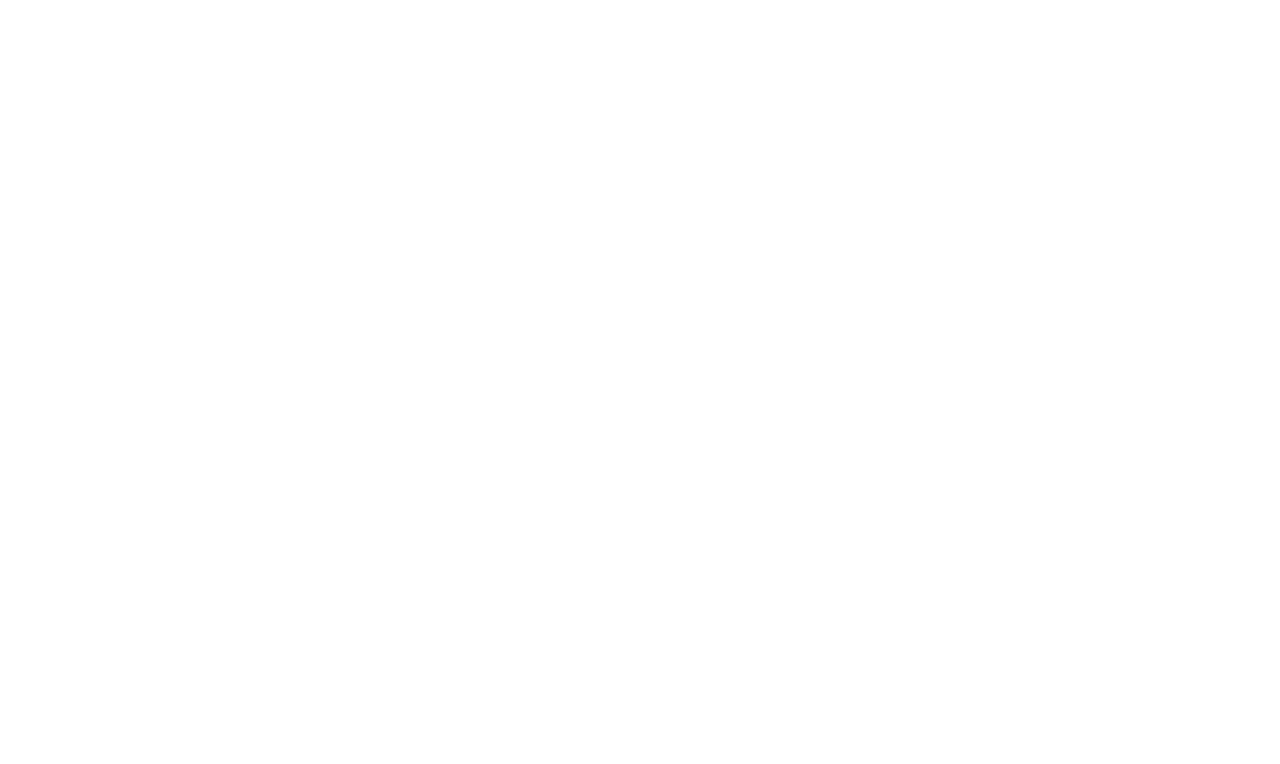
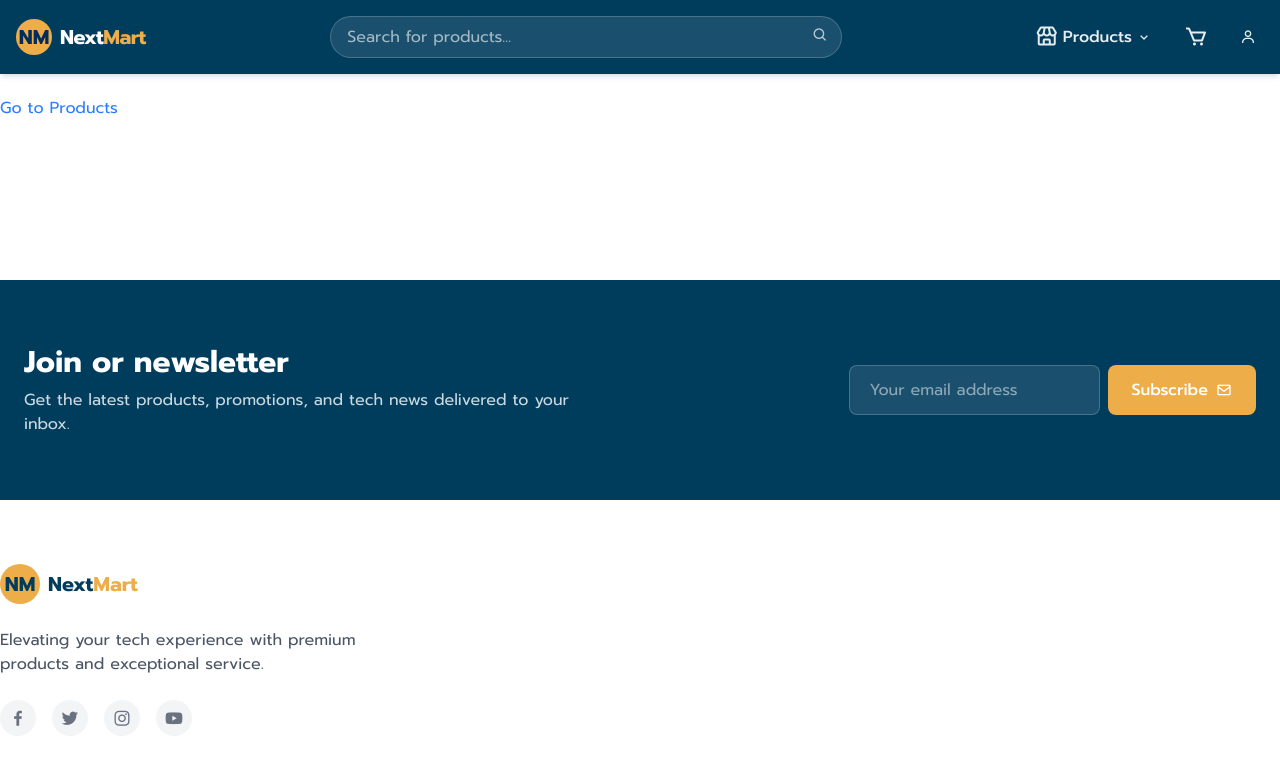
Before and after one commit to Sobhan-asadi/next-mart, a Next.js app: page / in a window 1280 px wide. Shown: the top 764 px of the page. Built offline with nearby package versions, Linux system fonts and the light colour scheme.

Commit message:
add navigation

```diff
--- /dev/null
+++ b/app/(store)/layout.tsx
@@ -0,0 +1,15 @@
+import Footer from "@/components/Footer";
+import Navigation from "@/components/Navigation";
+import React from "react";
+
+export default function StorLayout({
+  children,
+}: Readonly<{ children: React.ReactNode }>) {
+  return (
+    <div className="flex min-h-screen flex-col">
+      <Navigation />
+      <main className="grow">{children}</main>
+      <Footer />
+    </div>
+  );
+}
--- /dev/null
+++ b/app/(store)/products/page.tsx
@@ -0,0 +1,3 @@
+export default function ProductsPage() {
+  return <div className="pt-24">ProductsPage</div>;
+}
--- a/app/globals.css
+++ b/app/globals.css
@@ -1,3 +1,8 @@
 /** @format */
 
 @import "tailwindcss";
+
+@theme {
+  --color-honey: #edae49;
+  --color-primary: #003d5d;
+}
--- a/app/page.tsx
+++ b/app/page.tsx
@@ -1,5 +1,19 @@
 /** @format */
 
-export default function Home() {
-  return <div></div>;
+import Footer from "@/components/Footer";
+import Navigation from "@/components/Navigation";
+import Link from "next/link";
+
+export default function HomePage() {
+  return (
+    <div className="flex min-h-screen flex-col">
+      <Navigation />
+      <div className="grow pt-24">
+        <Link href="/products" className="text-blue-500">
+          Go to Products
+        </Link>
+      </div>
+      <Footer />
+    </div>
+  );
 }
--- /dev/null
+++ b/components/Footer.tsx
@@ -0,0 +1,73 @@
+import Link from "next/link";
+
+export default function Footer() {
+  return (
+    <footer>
+      <div className="bg-primary py-16">
+        <div className="mx-auto max-w-7xl px-6">
+          <div className="flex flex-col items-center justify-between md:flex-row">
+            <div className="mb-8 md:mb-0 md:max-w-xl">
+              <h2 className="mb-2 text-3xl font-bold text-white">
+                Join or newsletter
+              </h2>
+              <p className="text-white/80">
+                Get the latest products, promotions, and tech news delivered to
+                your inbox.
+              </p>
+            </div>
+            <div className="w-full md:w-auto">
+              <form className="flex flex-col gap-2 sm:flex-row">
+                <input
+                  type="email"
+                  required
+                  placeholder="Your email address"
+                  className="focus:ring-honey min-w-60 rounded-lg border border-white/20 bg-white/10 px-5 py-3 text-white transition-all focus:ring-2 focus:outline-none"
+                />
+                <button
+                  type="submit"
+                  className="bg-honey hover:bg-honey/90 flex transform cursor-pointer items-center justify-center rounded-lg px-6 py-3 font-medium text-white transition-all hover:scale-105"
+                >
+                  Subscribe <i className="bx bx-envelope ml-2"></i>
+                </button>
+              </form>
+            </div>
+          </div>
+        </div>
+      </div>
+      {/* main footer content */}
+      <div className="mx-auto max-w-7xl py-16">
+        <div className="grid grid-cols-1 gap-8 md:grid-cols-12">
+          <div className="col-span-2 md:col-span-4">
+            <Link href="/" className="mb-6 flex items-center">
+              <div className="bg-honey text-primary mr-2 flex h-10 w-10 items-center justify-center rounded-full text-xl font-bold">
+                NM
+              </div>
+              <span className="text-primary text-xl font-bold">
+                Next<span className="text-honey">Mart</span>
+              </span>
+            </Link>
+            <p className="mb-6 text-gray-600">
+              Elevating your tech experience with premium products and
+              exceptional service.
+            </p>
+            <div className="flex space-x-4">
+              {["facebook", "twitter", "instagram", "youtube"].map(
+                (platform) => (
+                  <a
+                    href="#"
+                    key={platform}
+                    className="group hover:bg-primary flex h-9 w-9 transform items-center justify-center rounded-full bg-gray-100 hover:scale-110"
+                  >
+                    <i
+                      className={`bx bxl-${platform} text-xl text-gray-500 transition-colors group-hover:text-white`}
+                    ></i>
+                  </a>
+                ),
+              )}
+            </div>
+          </div>
+        </div>
+      </div>
+    </footer>
+  );
+}
--- /dev/null
+++ b/components/Logo.tsx
@@ -0,0 +1,16 @@
+import Link from "next/link";
+
+export default function Logo() {
+  return (
+    <Link href="/" className="flex items-center">
+      <div className="flex items-center">
+        <div className="bg-honey mr-2 flex h-9 w-9 items-center justify-center rounded-full text-xl font-bold text-[#002d5b]">
+          NM
+        </div>
+        <span className="text-xl font-bold tracking-tight text-white">
+          Next<span className="text-honey">Mart</span>
+        </span>
+      </div>
+    </Link>
+  );
+}
--- /dev/null
+++ b/components/Navigation.tsx
@@ -0,0 +1,57 @@
+import Link from "next/link";
+import Logo from "./Logo";
+
+export default function Navigation() {
+  return (
+    <nav className="bg-primary fixed top-0 right-0 left-0 py-4 shadow-md">
+      <div className="mx-auto max-w-7xl px-4">
+        <div className="flex items-center justify-between">
+          {/* Logo */}
+          <Logo />
+          {/* Search Products */}
+          <div className="mx-8 hidden max-w-lg grow md:block">
+            <form className="group relative">
+              <input
+                type="text"
+                placeholder="Search for products..."
+                className="focus:ring-honey w-full rounded-full border border-white/20 bg-white/10 py-2 pr-10 pl-4 text-white transition-all placeholder:text-white/60 focus:border-transparent focus:ring-2 focus:outline-none"
+              />
+              <button
+                type="submit"
+                className="absolute top-1/2 right-2.5 -translate-y-1/2 cursor-pointer rounded-full p-1 text-white/70 transition-colors hover:text-white"
+              >
+                <i className="bx bx-search"></i>
+              </button>
+            </form>
+          </div>
+          {/*  Products */}
+          <div className="hidden items-center space-x-4 md:flex">
+            <div className="group">
+              <button className="hover:text-honey flex cursor-pointer items-center rounded-full p-2 text-white/90 transition-colors hover:bg-white/10">
+                <i className="bx bx-store mr-1 text-2xl"></i>
+                <span className="hidden text-base font-medium md:inline">
+                  Products
+                </span>
+                <i className="bx bx-chevron-down ml-1"></i>
+              </button>
+            </div>
+            {/* Cart */}
+            <Link
+              href="/cart"
+              className="hover:text-honey flex items-center justify-center rounded-full p-2 text-white/90 transition-colors hover:bg-white/10"
+            >
+              <i className="bx bx-cart text-2xl"></i>
+            </Link>
+            {/* Login */}
+            <Link
+              href="login"
+              className="hover:text-honey flex items-center justify-center rounded-full p-2 text-white/90 transition-colors hover:bg-white/10"
+            >
+              <i className="bx bx-user"></i>
+            </Link>
+          </div>
+        </div>
+      </div>
+    </nav>
+  );
+}
```
